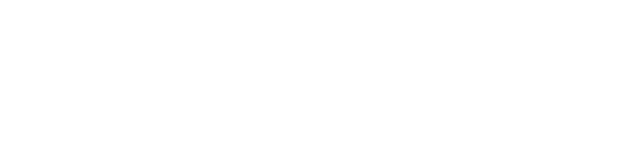
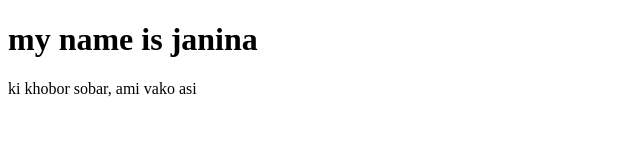
Before and after one commit to tanvir-ahmeed/my-first-repo, a plain HTML site: page index.html in a window 1280 px wide. Shown: the whole page, without its empty margins (0-640 px from the left). Drawn offline with Linux system fonts and the light colour scheme.

Commit message:
header add

```diff
--- a/index.html
+++ b/index.html
@@ -7,6 +7,7 @@
     <title>my first github repo</title>
 </head>
 <body>
-
+    <h1>my name is janina</h1>
+    <p>ki khobor sobar, ami vako asi</p>
 </body>
 </html>
```
